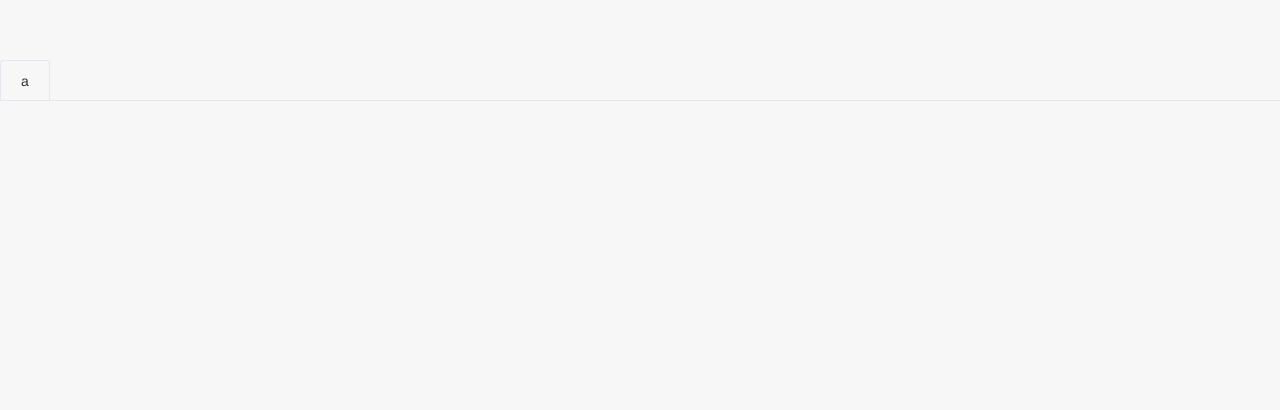
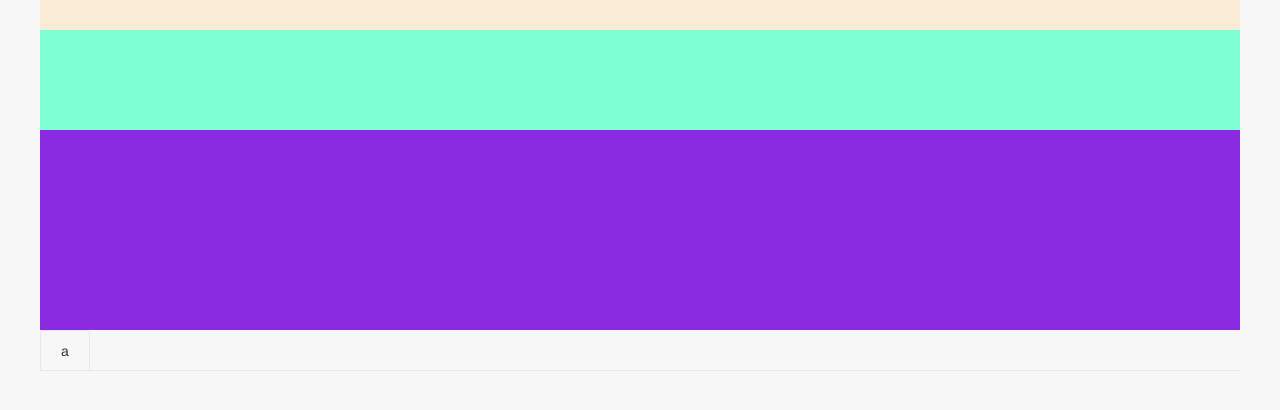
Before and after one commit to CatbuilderBeyound2/dataOfBlockchain, a Vue app: page / in a window 1280 px wide. Shown: the top 410 px of the page. Built offline with nearby package versions, Linux system fonts and the light colour scheme.

Commit message:
🚧 首页占位

```diff
--- a/src/App.vue
+++ b/src/App.vue
@@ -22,6 +22,5 @@ export default {
   -moz-osx-font-smoothing: grayscale;
   text-align: center;
   color: #2c3e50;
-  margin-top: 60px;
 }
 </style>
--- a/src/pages/index/index.vue
+++ b/src/pages/index/index.vue
@@ -4,7 +4,6 @@
     <div class="index-search"></div>
     <div class="overview-wrap"></div>
     <indexTab></indexTab>
-
     <router-view></router-view>
   </div>
 </template>
@@ -77,7 +76,7 @@ export default {
                 data: [1, 2, 3, 4, 3, 5, 7],
                 type: 'line',
                 showAllSymbol: true,
-                showSymbol :false
+                showSymbol: false
               }
             ]
           }
@@ -102,3 +101,23 @@ export default {
   }
 };
 </script>
+
+<style lang="less">
+  .index{
+    width: 100%;
+    max-width: 1200px;
+    margin: auto;
+    .header{
+      height: 30px;
+      background-color: antiquewhite
+    }
+    .index-search{
+      height: 100px;
+      background-color: aquamarine
+    }
+    .overview-wrap{
+      height: 200px;
+      background-color: blueviolet
+    }
+  }
+</style>
--- a/src/router/index.js
+++ b/src/router/index.js
@@ -6,8 +6,7 @@ Vue.use(Router);
 export default new Router({
   routes: [
     {
-      path: "/",
-      name: "HelloWorld"
+      path: "/"
     }
   ]
 });
```
